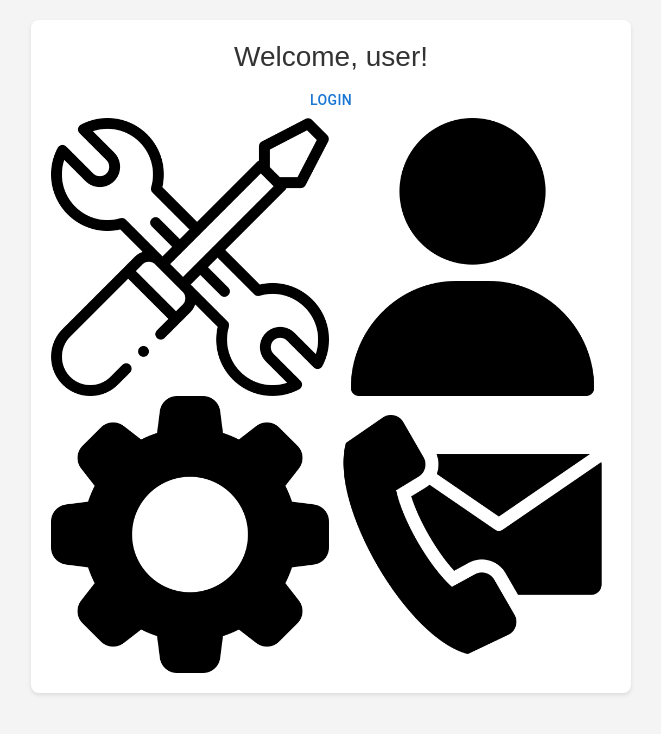
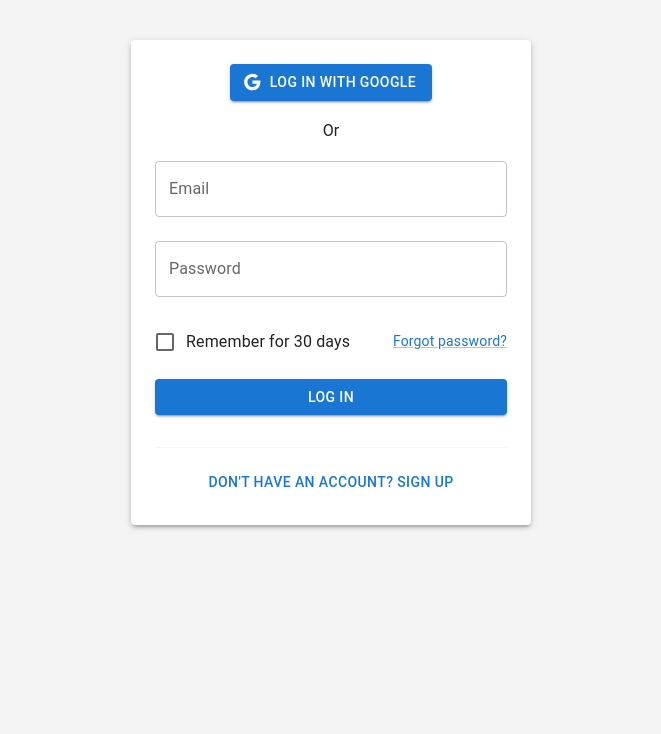
Before and after one commit to 394-w24/obd-app, a React (Vite) app: page / in a window 1280 px wide. Shown: the top 734 px of the page, without its empty margins (309-970 px from the left). Built offline with nearby package versions, Linux system fonts and the light colour scheme.

Commit message:
modify login page

```diff
--- a/package.json
+++ b/package.json
@@ -12,6 +12,7 @@
   "dependencies": {
     "@emotion/react": "^11.11.3",
     "@emotion/styled": "^11.11.0",
+    "@mui/icons-material": "^5.15.10",
     "@mui/material": "^5.15.10",
     "bootstrap": "^5.3.2",
     "firebase": "^10.8.0",
--- a/src/App.jsx
+++ b/src/App.jsx
@@ -6,12 +6,14 @@ import RequestPage from './components/RequestPage';
 import CodeInfoPage from './components/CodeInfoPage';
 import ProfilePage from './components/ProfilePage';
 import NavPage from './components/NavPage';
+import LoginPage from "./components/LoginPage"
 
 const App = ()  => {
   return (
     <BrowserRouter>
       <Routes>
-        <Route path="/" element={<NavPage />}/>
+        <Route path="/" element={<LoginPage />}/>
+        <Route path="/navpage" element={<NavPage />}/>
         <Route path="/request" element={<RequestPage/>}/>
         <Route path="/codeinfo" element={<CodeInfoPage /> } />
         <Route path="/profile" element={<ProfilePage /> } />
--- a/src/components/LoginPage.jsx
+++ b/src/components/LoginPage.jsx
@@ -1,22 +1,91 @@
 import React, { useState } from 'react';
-import {signInWithGoogle, signOut, useAuthState} from '../utilities/firebase';
-import Button from "@mui/material/Button";
+import { signInWithGoogle, signOut } from '../utilities/firebase';
+import { Button, TextField, Checkbox, FormControlLabel, Link, Paper, Box, Typography, Divider } from '@mui/material';
+import GoogleIcon from '@mui/icons-material/Google';
+import { useNavigate } from 'react-router-dom';
 
 const LoginPage = () => {
+  const [email, setEmail] = useState('');
+  const [password, setPassword] = useState('');
+  const navigate = useNavigate();
 
-    const login = () => {
-        signInWithGoogle();
+  const loginWithGoogle = async () => {
+    try {
+      await signInWithGoogle();
+      // Navigate to the NavPage after successful login
+      navigate('/navpage'); // Replace '/navpage' with the actual path you want to navigate to
+    } catch (error) {
+      // Handle errors here, such as displaying a notification to the user
+      console.error(error);
+    }
   };
+
+
+  const loginWithEmail = () => {
+    // Here you should call your sign-in method for email/password authentication
+    // For example: signInWithEmail(email, password);
+  };
+
   const logout = () => {
     signOut();
   };
 
   return (
-        <div>
-            <Button onClick={login}>
-              Login
+    <Paper elevation={3} sx={{ padding: 3, maxWidth: 400, margin: 'auto', marginTop: 5 }}>
+      <Box display="flex" flexDirection="column" alignItems="center">
+        <Button
+          variant="contained"
+          startIcon={<GoogleIcon />}
+          onClick={loginWithGoogle}
+          sx={{ marginBottom: 2 }}
+        >
+          Log In with Google
         </Button>
-        </div>
+        <Typography variant="subtitle1">Or</Typography>
+        <TextField
+          label="Email"
+          variant="outlined"
+          value={email}
+          onChange={(e) => setEmail(e.target.value)}
+          fullWidth
+          margin="normal"
+        />
+        <TextField
+          label="Password"
+          type="password"
+          variant="outlined"
+          value={password}
+          onChange={(e) => setPassword(e.target.value)}
+          fullWidth
+          margin="normal"
+        />
+        <Box display="flex" justifyContent="space-between" alignItems="center" width="100%" marginY={2}>
+          <FormControlLabel
+            control={<Checkbox name="remember" color="primary" />}
+            label="Remember for 30 days"
+          />
+          <Link href="#" variant="body2">
+            Forgot password?
+          </Link>
+        </Box>
+        <Button
+          variant="contained"
+          onClick={loginWithEmail}
+          fullWidth
+          sx={{ marginBottom: 2 }}
+        >
+          Log In
+        </Button>
+        <Divider sx={{ width: '100%', my: 2 }} />
+        <Button
+          variant="text"
+          fullWidth
+          onClick={logout}
+        >
+          Don't have an account? Sign Up
+        </Button>
+      </Box>
+    </Paper>
   );
 }
 
--- a/src/components/NavPage.jsx
+++ b/src/components/NavPage.jsx
@@ -10,7 +10,6 @@ const NavPage = () => {
   return (
     <div className="container">
       <h3>Welcome, user!</h3>
-      <LoginPage />
       <div className='nav-list'>
           <Link to="/request">
             <img src={repair} alt="repair"/>
```
Also changed, not shown: 1 other file (tests, documents, lock files or other folders). Lines whose indentation alone changed are shown as unchanged.
